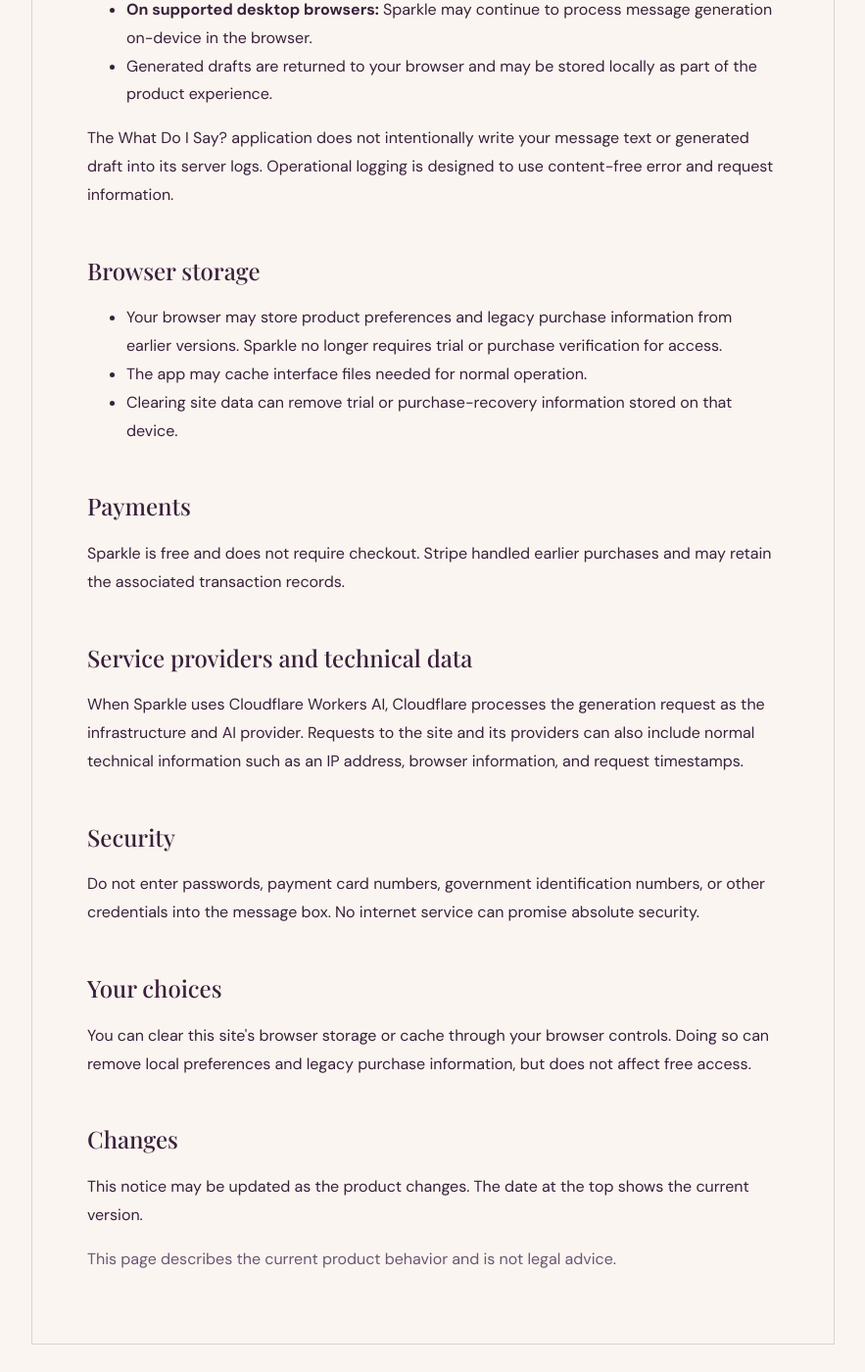
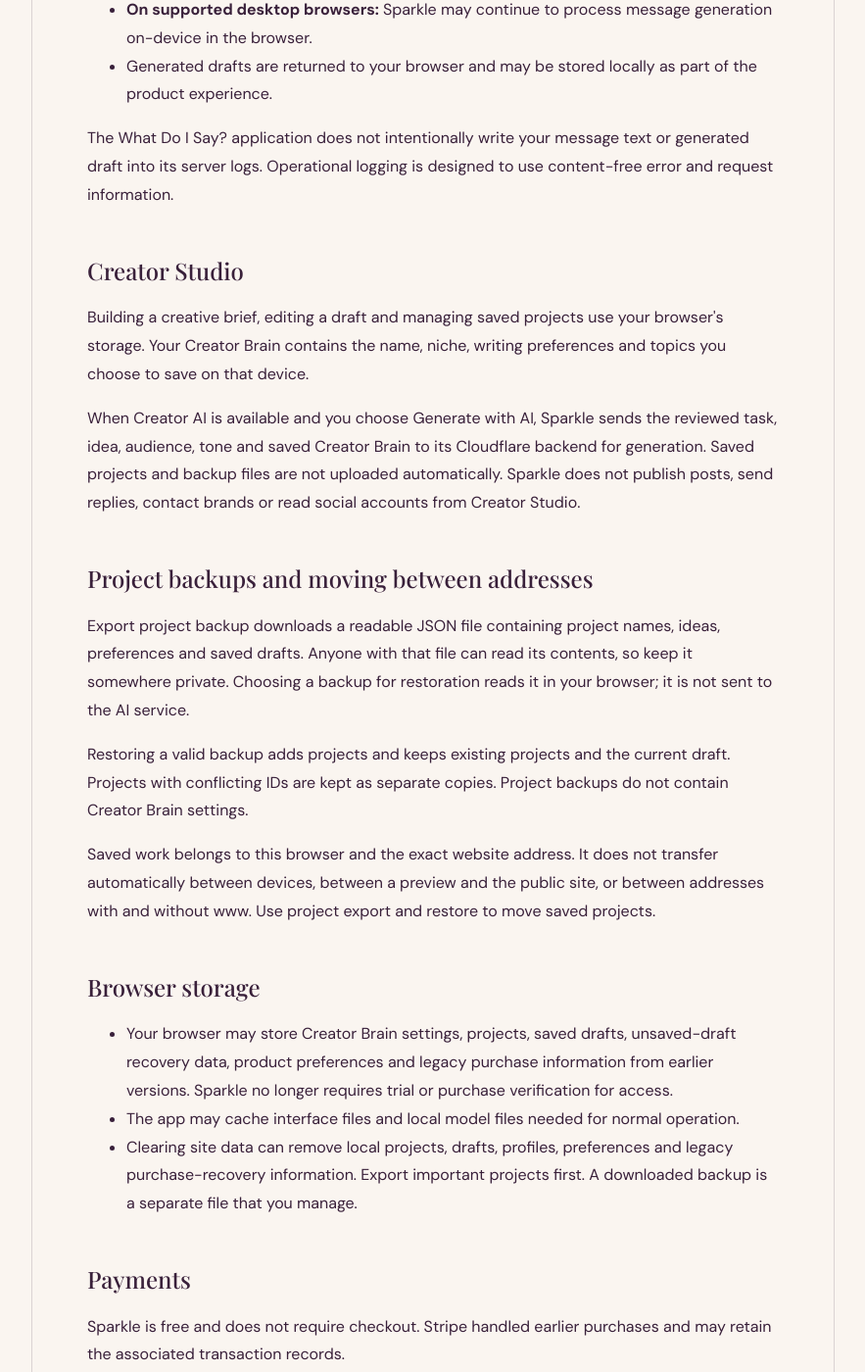
Before and after one commit to rasheemaa/rasheemaa.github.io, a Jekyll site: the page built from what-do-i-say/privacy.html, in a window 1280 px wide and 1400 px high, scrolled down 628 px. Shown: the whole window at 98% size, without its empty margins (198-1081 px from the left). Built offline with Jekyll 4.4.1, drawn with Linux system fonts in a browser that asks for light colours; some of the changed text lies outside the part shown.

Commit message:
Explain Creator storage, project backups and domain migration privacy

```diff
--- a/what-do-i-say/privacy.html
+++ b/what-do-i-say/privacy.html
@@ -8,19 +8,26 @@
 <meta charset="utf-8">
 <meta name="viewport" content="width=device-width,initial-scale=1">
 <meta name="referrer" content="no-referrer">
-<title>Privacy | What Do I Say?</title>
-<meta name="description" content="Privacy information for What Do I Say? by The Sheema Edit.">
+<title>Privacy | Sparkle</title>
+<meta name="description" content="How Sparkle handles messages, Creator Studio projects, saved drafts and backups.">
 <meta name="theme-color" content="#FAF5F0"><link rel="stylesheet" href="/assets/css/tool-editorial.css?v=2">
 </head>
 <body><main class="wrap"><a class="back" href="/what-do-i-say/">← Back to What Do I Say?</a><article>
-<p class="muted">Last updated October 11, 2026</p>
+<p class="muted">Last updated October 24, 2026</p>
 <h1>Privacy</h1>
 <p>What Do I Say? is designed to keep message content limited to the services needed to generate your draft. Processing differs by device so Sparkle can stay reliable.</p>
 <h2>How message generation works</h2>
 <ul><li><strong>On iPhone and iPad:</strong> the message text you submit is sent securely to the What Do I Say? Cloudflare Worker and processed with Cloudflare Workers AI so Sparkle can generate a response without loading a large AI model inside Safari.</li><li><strong>On supported desktop browsers:</strong> Sparkle may continue to process message generation on-device in the browser.</li><li>Generated drafts are returned to your browser and may be stored locally as part of the product experience.</li></ul>
 <p>The What Do I Say? application does not intentionally write your message text or generated draft into its server logs. Operational logging is designed to use content-free error and request information.</p>
+<h2>Creator Studio</h2>
+<p>Building a creative brief, editing a draft and managing saved projects use your browser's storage. Your Creator Brain contains the name, niche, writing preferences and topics you choose to save on that device.</p>
+<p>When Creator AI is available and you choose Generate with AI, Sparkle sends the reviewed task, idea, audience, tone and saved Creator Brain to its Cloudflare backend for generation. Saved projects and backup files are not uploaded automatically. Sparkle does not publish posts, send replies, contact brands or read social accounts from Creator Studio.</p>
+<h2>Project backups and moving between addresses</h2>
+<p>Export project backup downloads a readable JSON file containing project names, ideas, preferences and saved drafts. Anyone with that file can read its contents, so keep it somewhere private. Choosing a backup for restoration reads it in your browser; it is not sent to the AI service.</p>
+<p>Restoring a valid backup adds projects and keeps existing projects and the current draft. Projects with conflicting IDs are kept as separate copies. Project backups do not contain Creator Brain settings.</p>
+<p>Saved work belongs to this browser and the exact website address. It does not transfer automatically between devices, between a preview and the public site, or between addresses with and without www. Use project export and restore to move saved projects.</p>
 <h2>Browser storage</h2>
-<ul><li>Your browser may store product preferences and legacy purchase information from earlier versions. Sparkle no longer requires trial or purchase verification for access.</li><li>The app may cache interface files needed for normal operation.</li><li>Clearing site data can remove trial or purchase-recovery information stored on that device.</li></ul>
+<ul><li>Your browser may store Creator Brain settings, projects, saved drafts, unsaved-draft recovery data, product preferences and legacy purchase information from earlier versions. Sparkle no longer requires trial or purchase verification for access.</li><li>The app may cache interface files and local model files needed for normal operation.</li><li>Clearing site data can remove local projects, drafts, profiles, preferences and legacy purchase-recovery information. Export important projects first. A downloaded backup is a separate file that you manage.</li></ul>
 <h2>Payments</h2>
 <p>Sparkle is free and does not require checkout. Stripe handled earlier purchases and may retain the associated transaction records.</p>
 <h2>Service providers and technical data</h2>
@@ -28,7 +35,7 @@
 <h2>Security</h2>
 <p>Do not enter passwords, payment card numbers, government identification numbers, or other credentials into the message box. No internet service can promise absolute security.</p>
 <h2>Your choices</h2>
-<p>You can clear this site's browser storage or cache through your browser controls. Doing so can remove local preferences and legacy purchase information, but does not affect free access.</p>
+<p>You can delete saved projects, saved drafts or Creator Brain settings using the relevant Creator Studio controls, or clear this site's browser storage through your browser. Deleting browser data does not delete a backup file you already downloaded and does not affect free access.</p>
 <h2>Changes</h2>
 <p>This notice may be updated as the product changes. The date at the top shows the current version.</p>
 <p class="muted">This page describes the current product behavior and is not legal advice.</p>
```
